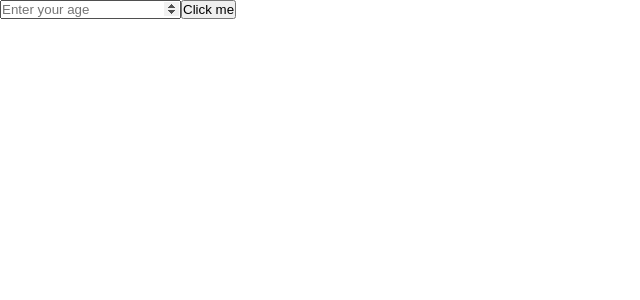
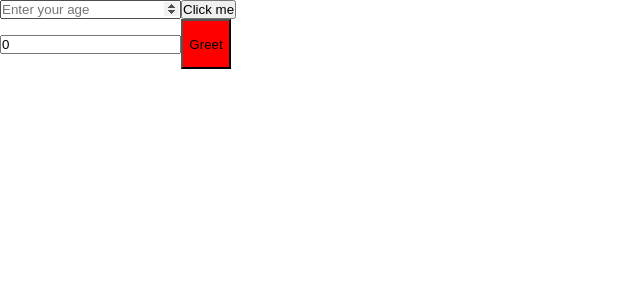
Before and after one commit to amna689/Tasks, a React (Vite) app: page / in a window 1280 px wide. Shown: the top 300 px of the page, without its empty margins (0-640 px from the left). Built offline with nearby package versions, Linux system fonts and the light colour scheme.

Commit message:
Dynamic Greeting using if else

```diff
--- a/src/App.jsx
+++ b/src/App.jsx
@@ -26,6 +26,7 @@ import QuoteGenerate from './Component/QuoteGenerate';
 import BMICALCULATOR from './Component/BMICALCULATOR.jsx';
 import LoggedIn from './Component/LoggedIn.jsx';
 import AgeVerification from './Component/AgeVerification.jsx';
+import DynamicGreeting from './weathercomponent/DynamicGreetings.jsx';
 
 
 
@@ -72,6 +73,7 @@ const App = () => {
   return(
     <div>
       <AgeVerification/>
+      <DynamicGreeting/>
       {/* <LoggedIn/> */}
       {/* <BMICALCULATOR handleBMI={handleBMI} />
       <p><strong>YOUR BMI:</strong>{BMICALC}</p> */}
--- a/src/weathercomponent/DynamicGreetings.jsx
+++ b/src/weathercomponent/DynamicGreetings.jsx
@@ -1,2 +1,31 @@
-import React from "react";
-function DynamicGree
+import React, { useState } from "react";
+function DynamicGreeting(){
+    const[hours,sethours]=useState(0)
+    const[greeting,setgreeting]=useState("")
+    const Greet=()=>{
+        const hour=parseInt(hours)
+        if(hour<12){
+            setgreeting("GoodMorning")
+        }
+        else if(hour<18){
+            setgreeting("Good Afternoon")
+        }
+        else if(hours<=24){
+            setgreeting("Good Evening")
+        }
+        else{
+            setgreeting("Please enter hours from 1 to 24")
+        }
+    }
+    return(
+
+        <div>
+            <input value={hours} onChange={(e)=>sethours(e.target.value)} type="number" name="hour" id="hour" placeholder="Enter Hour" />
+            <button onClick={Greet} id="btn" style={{backgroundColor:"red", width:"50px" ,height:"50px"}}>Greet</button>
+            <p>{greeting}</p>
+
+
+        </div>
+    )
+}
+export default DynamicGreeting
```
